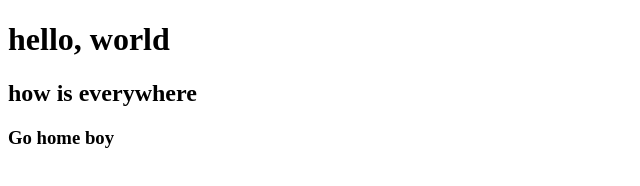
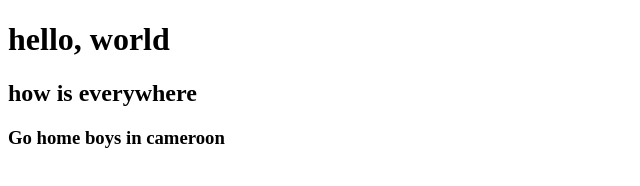
Before and after one commit to EngineerMuki/FirstRepo, a plain HTML site: page webMaster/index.html in a window 1280 px wide. Shown: the whole page, without its empty margins (0-640 px from the left). Drawn offline with Linux system fonts and the light colour scheme.

Commit message:
testing merge conflict

```diff
--- a/webMaster/index.html
+++ b/webMaster/index.html
@@ -8,6 +8,6 @@
 <body>
     <h1>hello, world</h1>
     <h2>how is everywhere</h2>
-    <h3>Go home boy</h3>
+    <h3>Go home boys in cameroon</h3>
 </body>
 </html>
```
